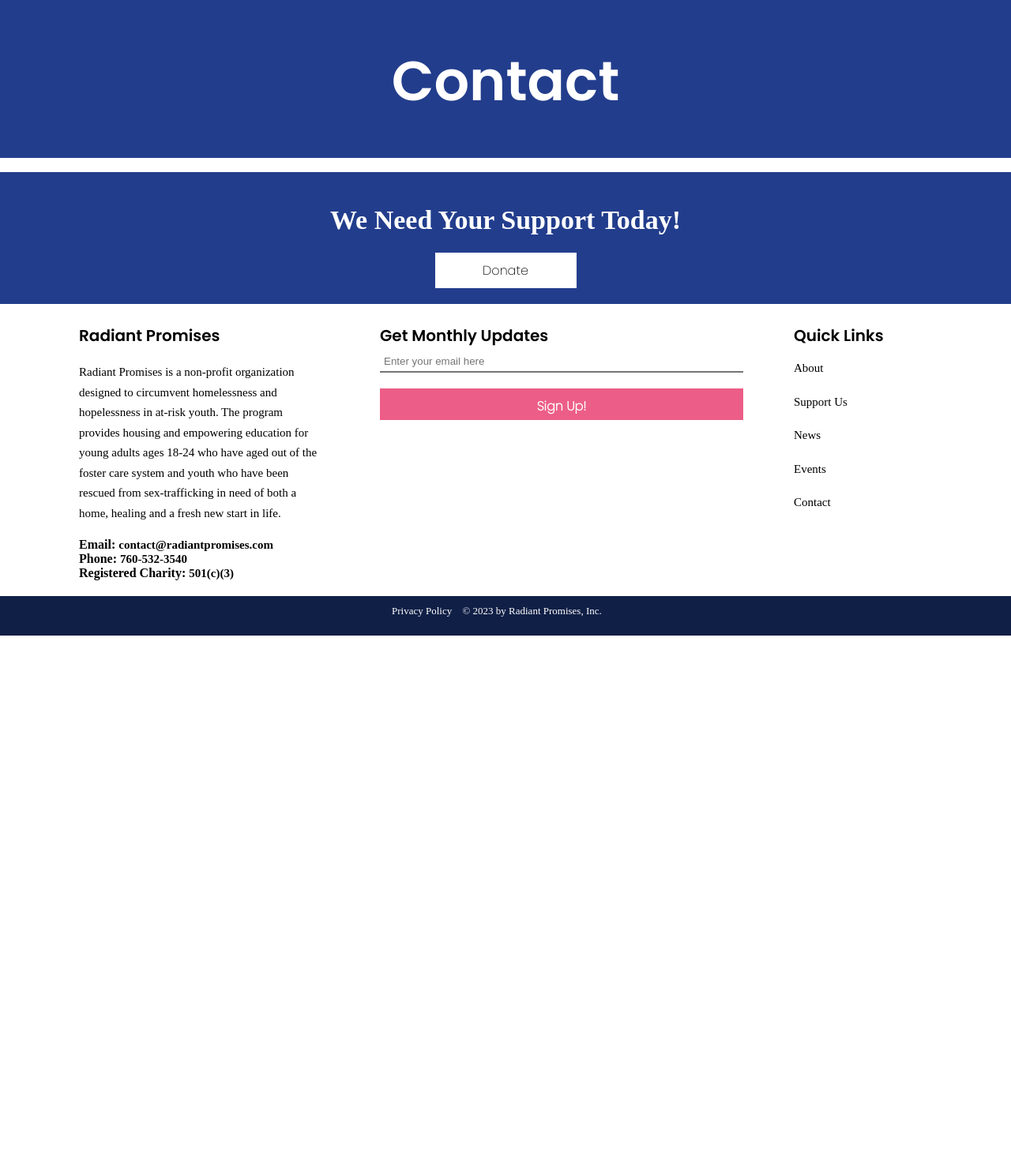
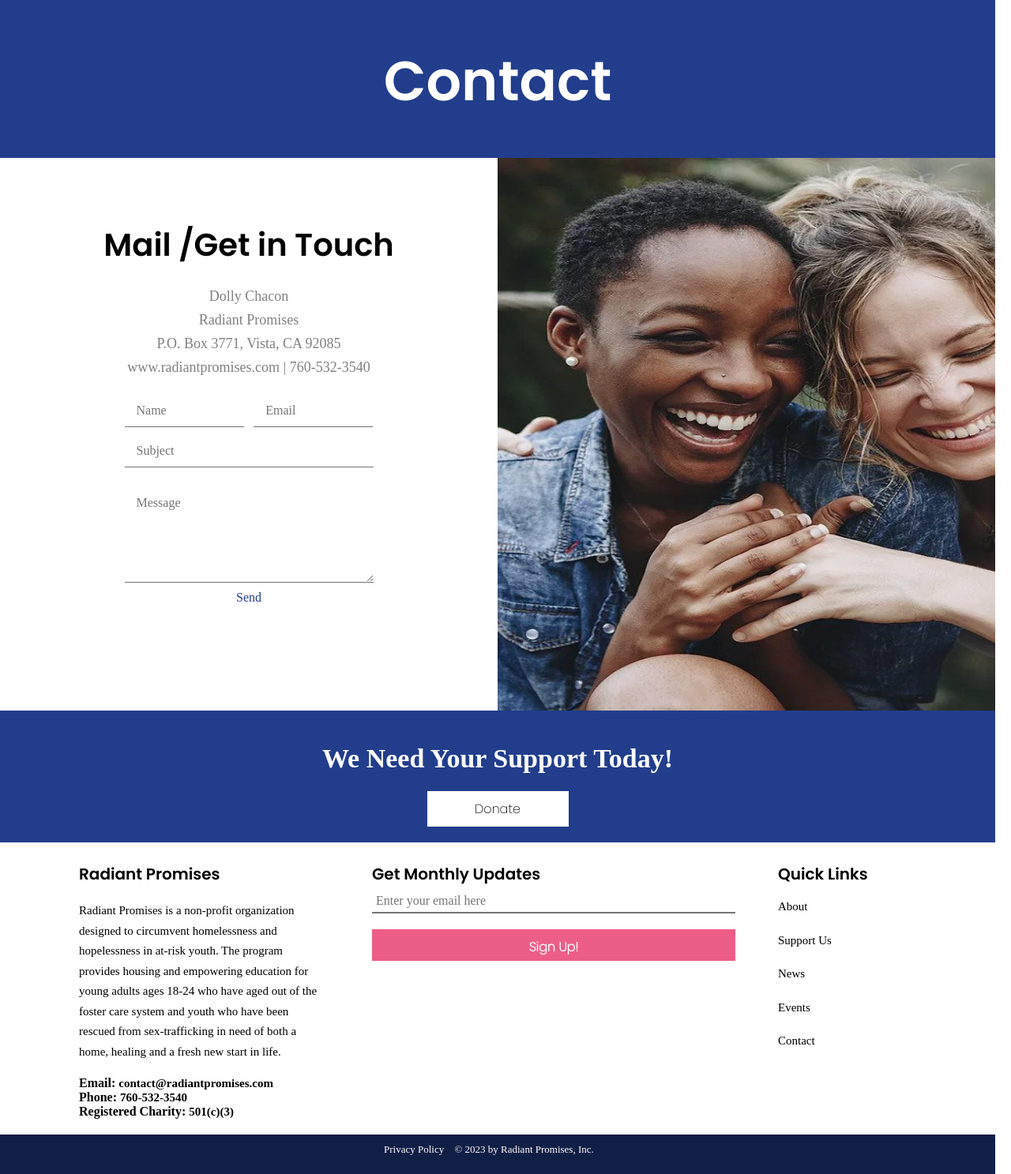
Before and after one commit to RadiantPromises/Program, a Django app: page /contact in a window 1280 px wide. Shown: the part 76-1563 px from the top of the page at 79% size. Before the commit the page ends 881 px from the top, so only its background shows below. Run offline with Django 3.2, Linux system fonts and the light colour scheme; some libraries are stand-ins or nearby versions; some web fonts are replaced.

Commit message:
Contact Page Complete

```diff
--- /dev/null
+++ b/info/static/css/contact.css
@@ -0,0 +1,98 @@
+@font-face {
+  font-family: Avenir;
+  src: local("Avenir"), url("../fonts/Avenir.ttc") format("truetype");
+}
+
+.container{
+  max-width: 1260px;
+}
+
+/* Get in Touch Section */
+.contact {
+  font-size: 0px;
+  display: flex;
+  justify-content: center;
+  vertical-align: top;
+}
+
+.contact-info {
+  padding-top: 80px;
+}
+
+.contact-info h2{
+  margin-bottom: 20px;
+}
+
+.contact-form {
+  width: 50%;
+  margin: 20px auto 0px auto;
+}
+
+.contact-form input,
+#message {
+  border: none;
+  border-bottom: solid 1px rgb(0, 0, 0, 0.55);
+  line-height: 40px;
+}
+
+input,
+textarea {
+  font-family: Avenir;
+  font-size: 16px;
+  padding-left: 15px;
+}
+
+.contact-info,
+.contact-pic {
+  display: inline-block;
+  text-align: center;
+  width: 50%;
+  min-width: 630px;
+  height: 700px;
+}
+
+.contact-info p {
+  color: gray;
+  line-height: 30px;
+  font-size: 18px;
+  font-family: Avenir;
+}
+
+#name,
+#email {
+  width: 48%;
+}
+
+#name {
+  margin-right: 4%;
+}
+
+#subject,
+#message {
+  width: 100%;
+}
+
+#subject {
+  margin: 10px 0px 10px 0px;
+}
+
+#message {
+  margin-top: 15px;
+}
+
+.contact-form button {
+  background-color: white;
+  color: #213e8c;
+  font-family: Avenir;
+  font-size: 16px;
+}
+
+::placeholder {
+  font-family: Avenir;
+  font-size: 16px;
+}
+
+.contact-pic img {
+  width: 100%;
+  height: 100%;
+}
--- a/info/templates/contact.html
+++ b/info/templates/contact.html
@@ -13,8 +13,7 @@
     />
 
     <!-- STYLE SHEETS -->
-    <link rel="stylesheet" href="{% static 'css/navbar.css' %}" />
-    <link rel="stylesheet" href="{% static 'css/about.css' %}" />
+    <link rel="stylesheet" href="{% static 'css/contact.css' %}" />
     <link rel="stylesheet" href="{% static 'css/global.css' %}" />
 
     <!-- SCRIPTS -->
@@ -35,7 +34,26 @@
       <section class="banner top-banner">
         <h1>Contact</h1>
       </section>
-<br>
+      <section class="contact">
+        <div class="contact-info">
+          <h2>Mail /Get in Touch</h2>
+          <p>Dolly Chacon</p>
+          <p>Radiant Promises</p>
+          <p>P.O. Box 3771, Vista, CA 92085</p>
+          <p>www.radiantpromises.com |  760-532-3540</p>
+          <form class="contact-form" action="" method="POST">
+            <input type="text" name="name" id="name" placeholder="Name">
+            <input type="text" name="email" id="email" placeholder="Email">
+            <input type="text" name="subject" id="subject" placeholder="Subject">
+            <textarea name="message" id="message" cols="30" rows="3" placeholder="Message"></textarea>
+            <button type="submit">Send</button>
+          </form>
+        </div>
+        <div class="contact-pic">
+          <img src="{% static 'img/Friends.jpg' %}" alt="" />
+        </div>
+      </section>
+      <section class="location"></section>
       <section class="banner">
         <div class="bottom-banner">
           {% include "components/bottom_banner.html" %}
```
Also changed, not shown: info/static/img/Friends.jpg (added).
